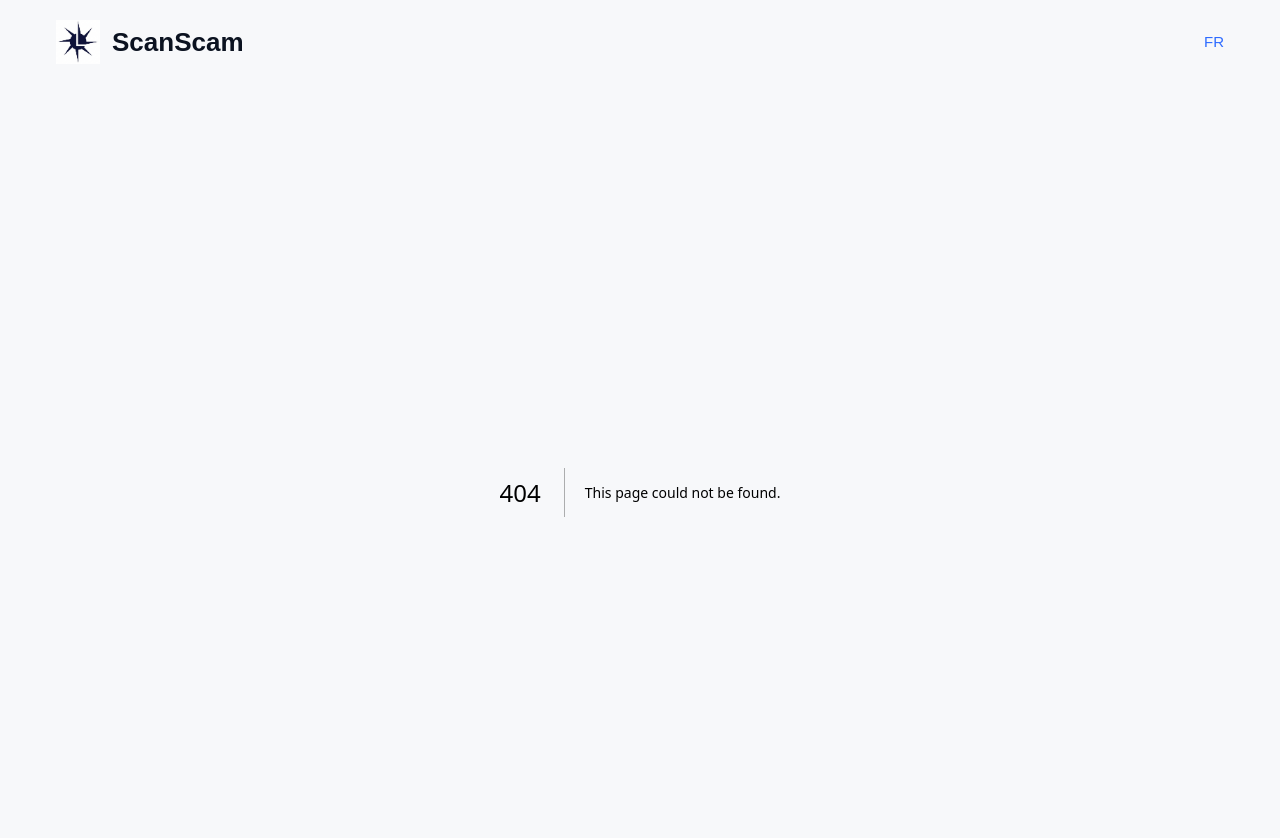
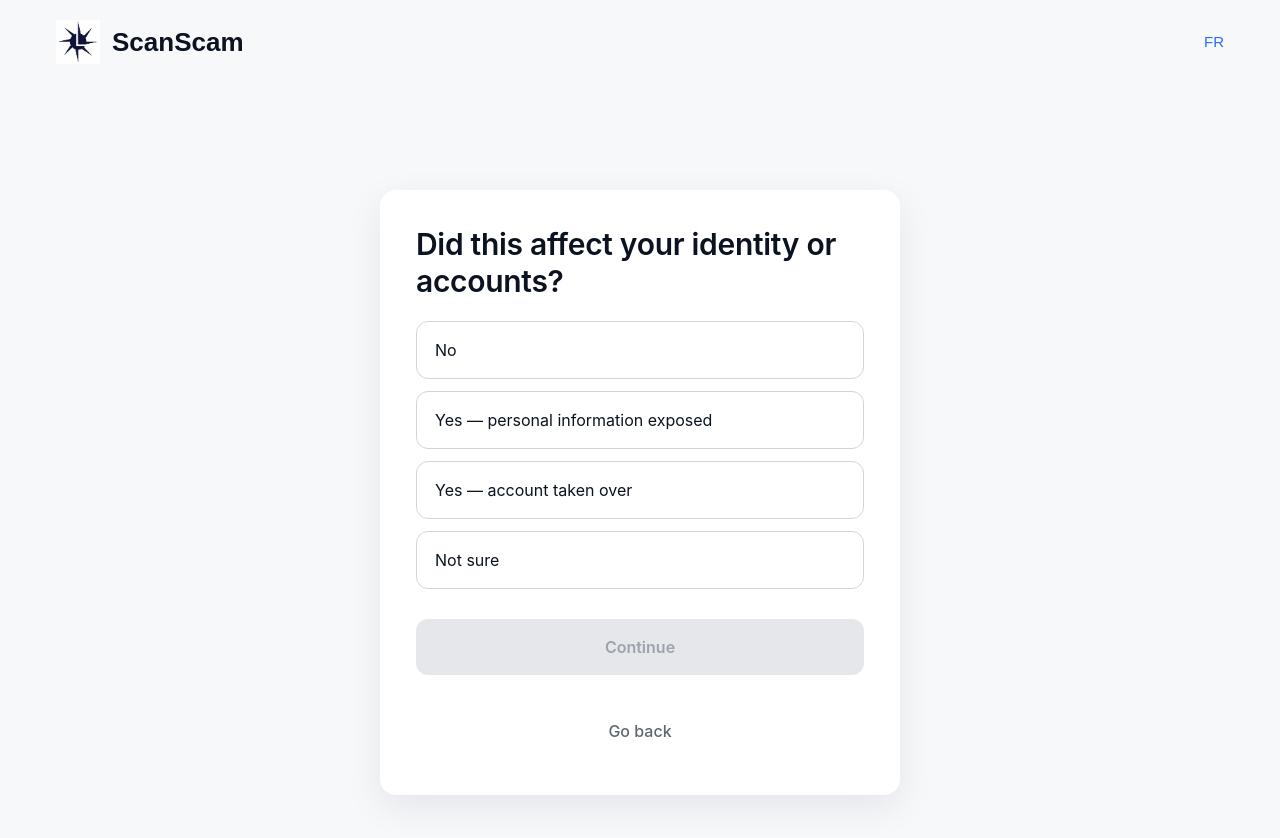
Before and after one commit to Gabothefounder/scanscam, a Next.js app: page /report/impact in a window 1280 px wide. Before the commit this address had no page. Shown: the top 838 px of the page. Built offline with nearby package versions, Linux system fonts and the light colour scheme.

Commit message:
mvp2/B7A-identity-impact

```diff
--- /dev/null
+++ b/app/report/impact/page.tsx
@@ -0,0 +1,205 @@
+"use client";
+
+import { useEffect, useState } from "react";
+
+/* ---------------- Copy ---------------- */
+
+const copy = {
+  en: {
+    question: "Did this affect your identity or accounts?",
+    options: [
+      "No",
+      "Yes — personal information exposed",
+      "Yes — account taken over",
+      "Not sure",
+    ],
+    continue: "Continue",
+    goBack: "Go back",
+  },
+  fr: {
+    question: "Est-ce que cela a affecté votre identité ou vos comptes ?",
+    options: [
+      "Non",
+      "Oui — informations personnelles compromises",
+      "Oui — compte piraté",
+      "Incertain(e)",
+    ],
+    continue: "Continuer",
+    goBack: "Revenir",
+  },
+};
+
+/* ---------------- Page ---------------- */
+
+export default function ImpactPage() {
+  const [mounted, setMounted] = useState(false);
+  const [lang, setLang] = useState<"en" | "fr">("en");
+  const [selectedOption, setSelectedOption] = useState<string | null>(null);
+
+  useEffect(() => {
+    const params = new URLSearchParams(window.location.search);
+    const currentLang = params.get("lang") === "fr" ? "fr" : "en";
+    setLang(currentLang);
+    setMounted(true);
+  }, []);
+
+  // Prevent hydration mismatch
+  if (!mounted) {
+    return null;
+  }
+
+  const t = copy[lang];
+
+  const handleContinue = () => {
+    if (selectedOption) {
+      window.location.href = `/report/loss?lang=${lang}`;
+    }
+  };
+
+  const isContinueEnabled = selectedOption !== null;
+
+  return (
+    <main style={styles.container}>
+      <section style={styles.main}>
+        <div style={styles.card}>
+          <h1 style={styles.question}>{t.question}</h1>
+
+          <div style={styles.options}>
+            {t.options.map((option, index) => {
+              const isSelected = option === selectedOption;
+              return (
+                <button
+                  key={index}
+                  onClick={() => setSelectedOption(option)}
+                  style={{
+                    ...styles.optionButton,
+                    ...(isSelected ? styles.optionButtonSelected : {}),
+                  }}
+                >
+                  {option}
+                </button>
+              );
+            })}
+          </div>
+
+          <button
+            onClick={handleContinue}
+            disabled={!isContinueEnabled}
+            style={{
+              ...styles.continueButton,
+              ...(isContinueEnabled
+                ? styles.continueButtonEnabled
+                : styles.continueButtonDisabled),
+            }}
+          >
+            {t.continue}
+          </button>
+
+          <a href={`/report/outcome?lang=${lang}`} style={styles.goBackButton}>
+            {t.goBack}
+          </a>
+        </div>
+      </section>
+    </main>
+  );
+}
+
+/* ---------------- Styles ---------------- */
+
+const styles = {
+  container: {
+    minHeight: "100vh",
+    display: "flex",
+    flexDirection: "column" as const,
+    backgroundColor: "#F7F8FA",
+    color: "#0B1220",
+    fontFamily: "Inter, system-ui, sans-serif",
+  },
+
+  main: {
+    flex: 1,
+    display: "flex",
+    alignItems: "center",
+    justifyContent: "center",
+    padding: "32px",
+  },
+
+  card: {
+    width: "100%",
+    maxWidth: "520px",
+    backgroundColor: "#FFFFFF",
+    borderRadius: "16px",
+    padding: "36px",
+    display: "flex",
+    flexDirection: "column" as const,
+    gap: "20px",
+    boxShadow: "0 12px 36px rgba(11,18,32,0.08)",
+  },
+
+  question: {
+    fontSize: "30px",
+    lineHeight: 1.25,
+    fontWeight: 600,
+    letterSpacing: "-0.3px",
+  },
+
+  options: {
+    display: "flex",
+    flexDirection: "column" as const,
+    gap: "12px",
+  },
+
+  optionButton: {
+    padding: "16px 18px",
+    backgroundColor: "#FFFFFF",
+    color: "#0B1220",
+    textAlign: "left" as const,
+    borderRadius: "12px",
+    border: "1px solid #D1D5DB",
+    cursor: "pointer",
+    fontWeight: 400,
+    fontSize: "16px",
+    lineHeight: 1.5,
+    transition: "all 0.2s",
+  },
+
+  optionButtonSelected: {
+    backgroundColor: "#2E6BFF",
+    color: "#FFFFFF",
+    borderColor: "#2E6BFF",
+    fontWeight: 500,
+  },
+
+  continueButton: {
+    marginTop: "10px",
+    padding: "16px 18px",
+    borderRadius: "12px",
+    border: "none",
+    fontWeight: 600,
+    fontSize: "16px",
+    cursor: "pointer",
+  },
+
+  continueButtonEnabled: {
+    backgroundColor: "#2E6BFF",
+    color: "#FFFFFF",
+  },
+
+  continueButtonDisabled: {
+    backgroundColor: "#E5E7EB",
+    color: "#9CA3AF",
+    cursor: "not-allowed",
+  },
+
+  goBackButton: {
+    marginTop: "8px",
+    padding: "16px 18px",
+    backgroundColor: "transparent",
+    color: "#5F6670",
+    textAlign: "center" as const,
+    borderRadius: "12px",
+    textDecoration: "none",
+    fontWeight: 500,
+    fontSize: "16px",
+  },
+};
```
